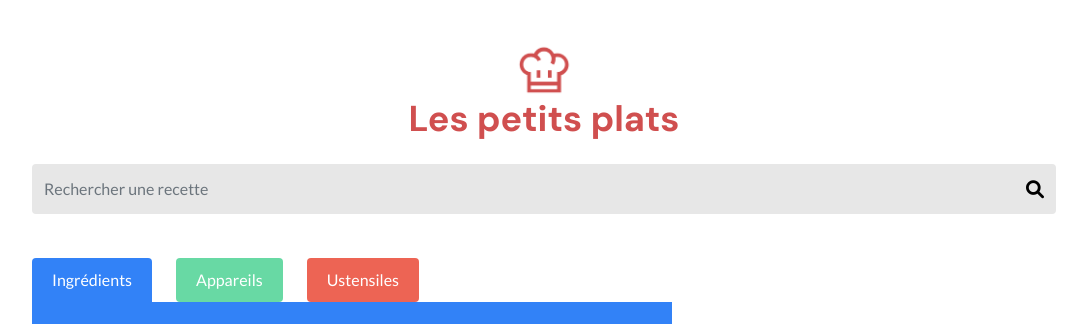
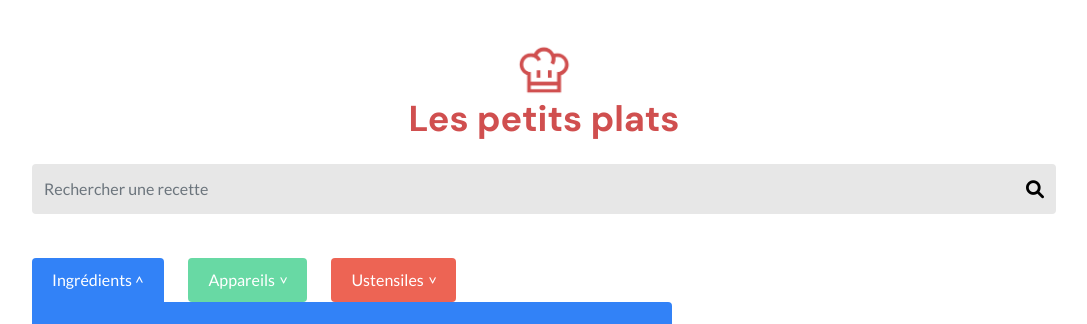
Before and after one commit to thaisrodez/P7-OpenClassroom-LesPetitsPlats, a website: page index.html in a window 1280 px wide. Both pictures are taken after a click on the button "Ingrédients". Shown: the top 324 px of the page, without its empty margins (96-1183 px from the left). Drawn offline with nearby package versions, Linux system fonts and the light colour scheme; grey boxes are pictures that could not be loaded.

Commit message:
fix(dropdown): input and style

```diff
--- a/css/Components/filters.css
+++ b/css/Components/filters.css
@@ -56,20 +56,35 @@
   border: none;
 }
 
-.dropdown-btn:hover {
-  color: white;
+.dropdown-btn:focus {
+  outline: none;
 }
 
-.dropdown-btn:focus {
-  outline: none;
+.dropdown-btn[aria-expanded="true"] {
   border-radius: 0.25rem 0.25rem 0 0;
+}
+
+.dropdown-btn::after {
+  content: "<";
+  display: inline-block;
+  transform: rotate(-90deg);
+  -webkit-transform: rotate(-90deg);
+  -moz-transform: rotate(-90deg);
+  z-index: 15;
+}
+
+.dropdown-btn[aria-expanded="true"]::after {
+  display: inline-block;
+  transform: rotate(90deg);
+  -webkit-transform: rotate(90deg);
+  -moz-transform: rotate(90deg);
 }
 
 /* dropdown */
 .dropdown-div {
   margin: 0;
   border: none;
-  border-radius: 0 0 0.25rem 0.25rem;
+  border-radius: 0 0.25rem 0.25rem 0.25rem;
   width: 50%;
   position: absolute;
   z-index: 10;
--- a/scripts/templates/Dropdown.js
+++ b/scripts/templates/Dropdown.js
@@ -72,8 +72,10 @@ class Dropdown {
 
   onBtnClick() {
     const btn = this.$dropdownWrapper.querySelector(".dropdown-btn");
-    btn.addEventListener("click", (e) => {
-      const dropdown = this.$dropdownWrapper.querySelector(".dropdown-div");
+    const dropdown = this.$dropdownWrapper.querySelector(".dropdown-div");
+    btn.addEventListener("click", () => {
+      const expanded = btn.getAttribute("aria-expanded");
+      btn.setAttribute("aria-expanded", expanded === "false");
       dropdown.classList.toggle("hidden");
       // if (btn.getAttribute("aria-expanded")) {
       //   e.target.innerHTML = this.getInput();
```
